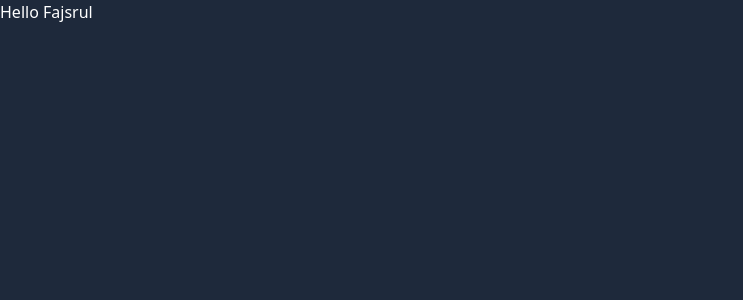
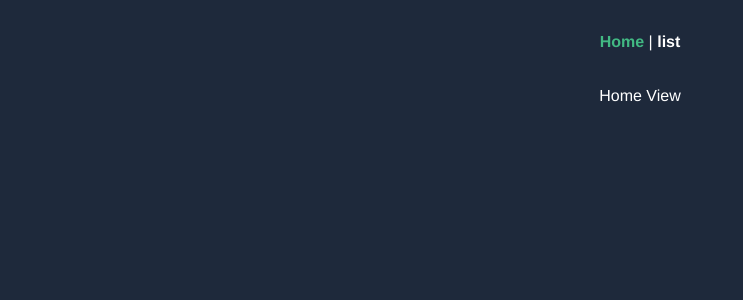
Before and after one commit to fajrulaulia/vuecrypto-info, a Vue app: page / in a window 1280 px wide. Shown: the top 300 px of the page, without its empty margins (0-743 px from the left). Built offline with nearby package versions, Linux system fonts and the light colour scheme.

Commit message:
Add "jsx": "preserve" in jsconfig.json for vue3 javascript project

```diff
--- a/package.json
+++ b/package.json
@@ -8,14 +8,17 @@
     "lint": "vue-cli-service lint"
   },
   "dependencies": {
+    "axios": "^0.27.2",
     "core-js": "^3.8.3",
-    "vue": "^3.2.13"
+    "vue": "^3.2.13",
+    "vue-router": "^4.0.3"
   },
   "devDependencies": {
     "@babel/core": "^7.12.16",
     "@babel/eslint-parser": "^7.12.16",
     "@vue/cli-plugin-babel": "~5.0.0",
     "@vue/cli-plugin-eslint": "~5.0.0",
+    "@vue/cli-plugin-router": "~5.0.0",
     "@vue/cli-service": "~5.0.0",
     "autoprefixer": "^10.4.7",
     "eslint": "^7.32.0",
--- a/src/App.vue
+++ b/src/App.vue
@@ -1,17 +1,11 @@
 <template>
-  <div>
-    <h1 class="text-2xl">Hello Fajsrul</h1>
-  </div>
-
+  <nav>
+    <router-link to="/">Home</router-link> |
+    <router-link to="/list">list</router-link>
+  </nav>
+  <router-view/>
 </template>
 
-<script>
+<style>
 
-export default {
-  components: {
-  }
-}
-</script>
-
-<style>
 </style>
--- a/src/index.css
+++ b/src/index.css
@@ -4,8 +4,27 @@
 
 
 
-body{
+body {
     --tw-bg-opacity: 1;
     background-color: rgb(30 41 59 / var(--tw-bg-opacity));
     color: white;
 }
+
+#app {
+    font-family: Avenir, Helvetica, Arial, sans-serif;
+    -webkit-font-smoothing: antialiased;
+    -moz-osx-font-smoothing: grayscale;
+    text-align: center;
+}
+
+nav {
+    padding: 30px;
+}
+
+nav a {
+    font-weight: bold;
+}
+
+nav a.router-link-exact-active {
+    color: #42b983;
+}
--- a/src/main.js
+++ b/src/main.js
@@ -1,5 +1,6 @@
 import { createApp } from 'vue'
 import App from './App.vue'
 import './index.css'
+import router from './router'
 
-createApp(App).mount('#app')
+createApp(App).use(router).mount('#app')
--- /dev/null
+++ b/src/router/index.js
@@ -0,0 +1,23 @@
+import { createRouter, createWebHistory } from 'vue-router'
+import HomeView from '../views/HomeView.vue'
+
+const routes = [
+  {
+    path: '/',
+    name: 'home',
+    component: HomeView
+  },
+  {
+    path: '/list',
+    name: 'list',
+    component: () => import('../views/ListView.vue')
+  }
+]
+
+const router = createRouter({
+  mode: 'history',
+  history: createWebHistory(),
+  routes
+})
+
+export default router
--- /dev/null
+++ b/src/views/HomeView.vue
@@ -0,0 +1,14 @@
+<template>
+  <div class="home">
+    <p>Home View</p>
+  </div>
+</template>
+
+<script>
+// @ is an alias to /src
+
+export default {
+  name: 'HomeView',
+
+}
+</script>
--- /dev/null
+++ b/src/views/ListView.vue
@@ -0,0 +1,5 @@
+<template>
+  <div class="about">
+    <h1>This is an about page</h1>
+  </div>
+</template>
```
Also changed, not shown: 1 other file (tests, documents, lock files or other folders).
